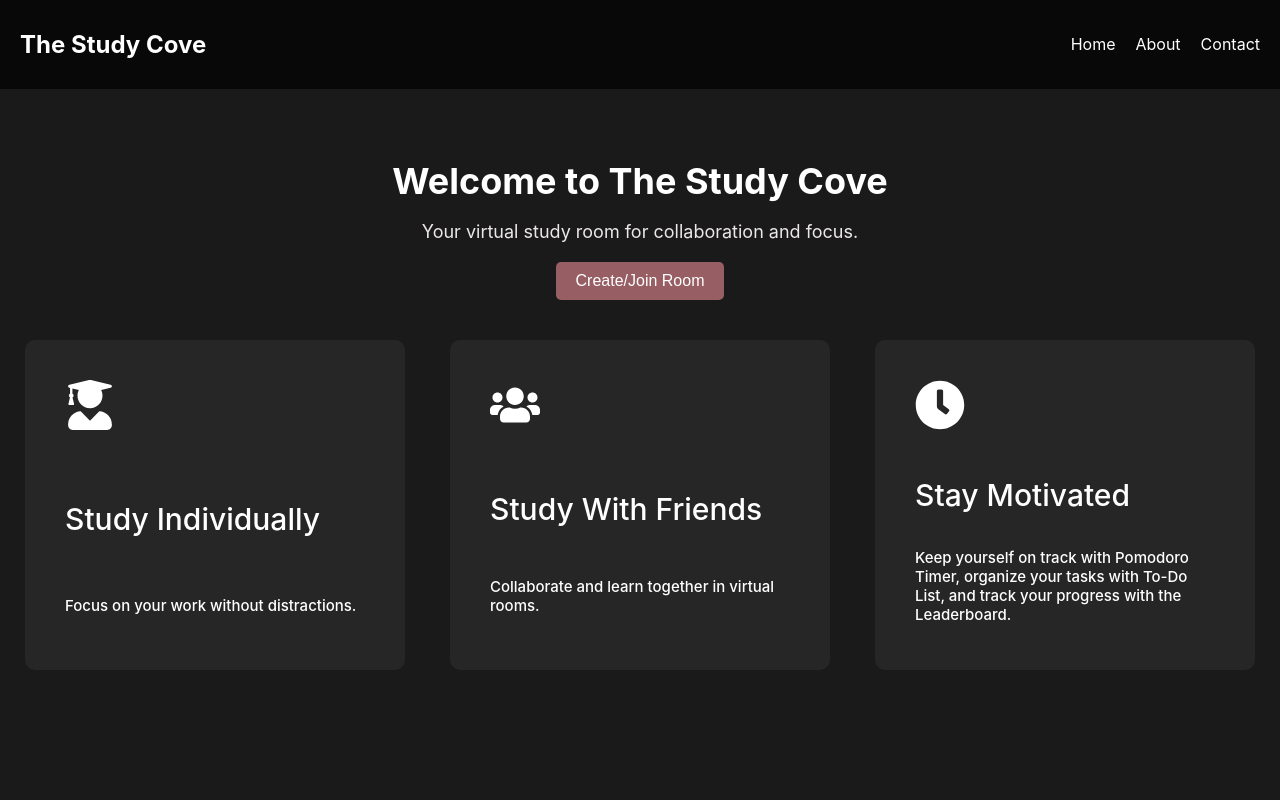
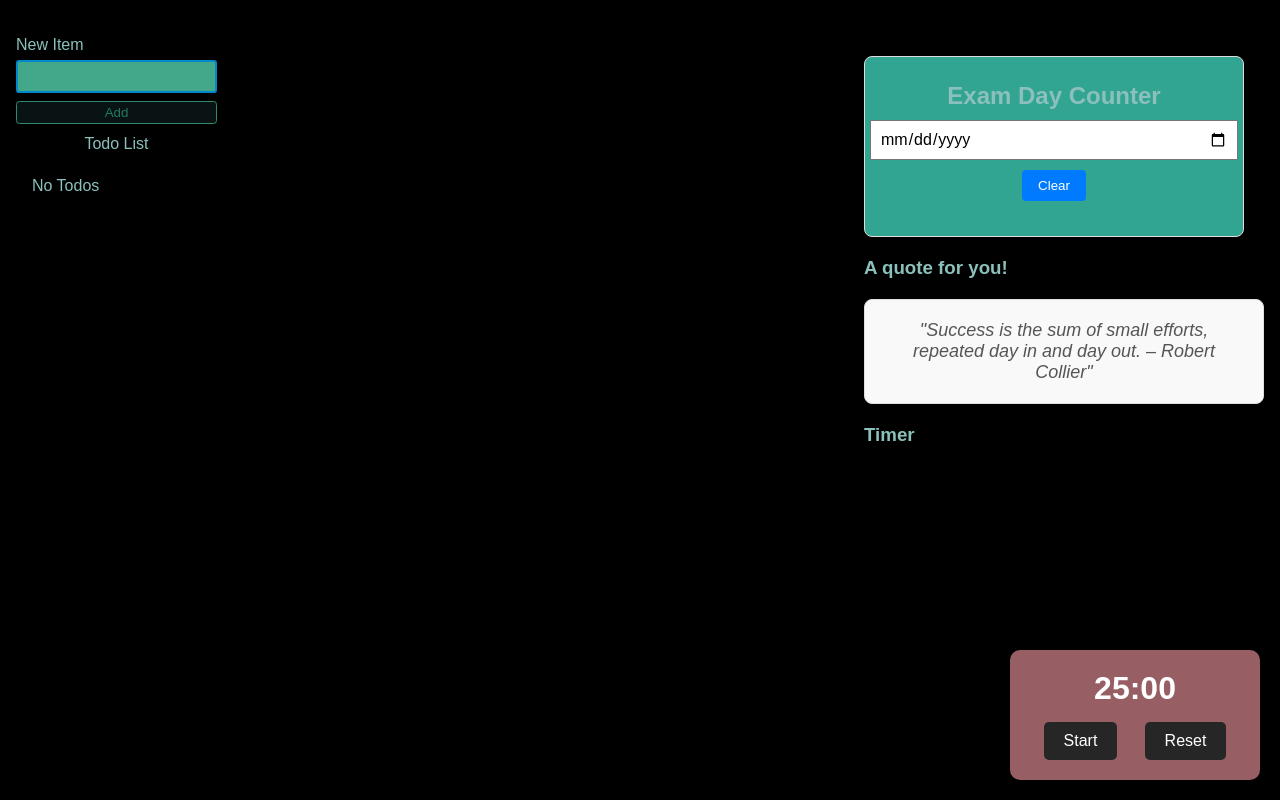
Before and after one commit to Gopika4112/Tink-Her-Hack, a React (Create React App) app in the folder the_study_cove/: page /study-room in a window 1280 px wide. Built offline with nearby package versions, Linux system fonts and the light colour scheme.

Commit message:
Studyroom-pg

```diff
--- a/the_study_cove/src/App.js
+++ b/the_study_cove/src/App.js
@@ -1,11 +1,16 @@
-import PomodoroTimer from "./components/PomodoroTimer";
+import React from "react";
+import { BrowserRouter as Router, Route, Routes } from "react-router-dom";
 import HomePage from "./pages/HomePage";
+import StudyRoom from "./pages/StudyRoom";
 
 function App() {
   return (
-    <div className="App">
-      <HomePage/>
-    </div>
+    <Router>
+      <Routes>
+        <Route path="/" element={<HomePage />} />
+        <Route path="/study-room" element={<StudyRoom />} />
+      </Routes>
+    </Router>
   );
 }
 
--- a/the_study_cove/src/components/quotes.js
+++ b/the_study_cove/src/components/quotes.js
@@ -36,6 +36,7 @@ const DailyQuote = () => {
   }, [quotes]); // Effect depends on the quotes array
 
   return (
+
     <div
       style={{
         maxWidth: "400px",
@@ -48,7 +49,6 @@ const DailyQuote = () => {
         boxShadow: "0 4px 8px rgba(0, 0, 0, 0.1)",
       }}
     >
-      <h2 style={{ fontSize: "24px", marginBottom: "20px" }}>Motivational Quote</h2>
       <p
         style={{
           fontSize: "18px",
--- a/the_study_cove/src/pages/HomePage.js
+++ b/the_study_cove/src/pages/HomePage.js
@@ -1,9 +1,12 @@
 import React from "react";
+import { useNavigate } from "react-router-dom";
 import "../styles/HomePage.css"
 import FeatureBox from "../components/FeatureBox";
 import { FaClock, FaTrophy, FaList, FaUserGraduate, FaUsers } from "react-icons/fa";
 
 const HomePage=()=>{
+    const navigate = useNavigate();
+
     return(
         <div>
             <nav>
@@ -17,7 +20,9 @@ const HomePage=()=>{
             <div className="hero">
                 <h2>Welcome to The Study Cove</h2>
                 <p>Your virtual study room for collaboration and focus.</p>
-                <button>Create/Join Room</button>
+                <button onClick={() => navigate('/study-room')}>
+                    Study session
+                </button>
             </div>
 
             <div className="features-section">
@@ -25,6 +30,7 @@ const HomePage=()=>{
                     icon={<FaUserGraduate/>}
                     title="Study Individually"
                     description="Focus on your work without distractions."
+                    onClick={() => navigate("/study-room")}
                 />
                 <FeatureBox
                     icon={<FaUsers/>}
--- a/the_study_cove/src/pages/IndStudyRoom.js
+++ b/the_study_cove/src/pages/StudyRoom.js
@@ -1,5 +1,8 @@
 import React, { useState } from 'react';
 import ToDo from '../components/ToDo';
+import Quotes from '../components/Quotes';
+import ExamDayCounter from '../components/ExamDayCounter';
+import PomodoroTimer from '../components/PomodoroTimer';
 import '../styles/StudyRoom.css';
 
 const StudyRoom = () => {
@@ -15,11 +18,17 @@ const StudyRoom = () => {
 
       {/* Main Content */}
       <div className="main-content">
-
         <div className="exam-countdown">
-          <h3>Exam countdown</h3>
+          <ExamDayCounter />
         </div>
-
+        <div className="Quotes">
+          <h3>A quote for you!</h3>
+          <Quotes />
+        </div>
+        <div className="Pomodoro">
+          <h3>Timer</h3>
+          <PomodoroTimer/>
+        </div>
       </div>
     </div>
   );
--- a/the_study_cove/src/styles/StudyRoom.css
+++ b/the_study_cove/src/styles/StudyRoom.css
@@ -11,7 +11,6 @@
     color: #8bc0bc;
   }
 
-  /* Main study room container */
   .container {
     display: flex;
     align-items: flex-start;
@@ -19,7 +18,7 @@
     max-width: 100%;
     margin: 0;
   }
-  /* Sidebar - To-Do List */
+
   .sidebar {
     width: 30%;
     background-color: #162adffd;
@@ -105,13 +104,17 @@
 
   /* Exam Countdown Section */
   .exam-countdown {
-    padding: 20px;
+    padding-top: 5px;
+    padding-bottom: 15px;
+    padding-left: 5px;
+    padding-right: 5px;
     background-color: #31a592;
     border: 1px solid #ddd;
     border-radius: 8px;
     box-shadow: 0 2px 5px rgba(0, 0, 0, 0.1);
     margin-bottom: 20px;
     margin-top: 40px;
+    margin-right: 20px;
   }
 
   .exam-countdown h3 {
@@ -120,8 +123,9 @@
     font-size: 1.5em;
   }
 
-  /* Motivation Section */
   .motivation {
+    width: 50%;
+    margin: 100px auto;
     padding: 20px;
     background-color: #fff;
     border: 1px solid #ddd;
--- a/the_study_cove/src/styles/ToDo.css
+++ b/the_study_cove/src/styles/ToDo.css
@@ -13,12 +13,13 @@
     display: flex;
     flex-direction: column;
     gap: 0.5rem;
+    margin-top: 10%;
   }
 
   .form-row {
     display: flex;
     flex-direction: column;
-    gap: 0.1rem;
+    gap: 0.4rem;
   }
 
   .btn {
@@ -26,6 +27,7 @@
     border: 1px solid hsl(162, 49%, 36%);
     color: hsl(162, 60%, 30%);
     padding: 0.25em 0.5em;
+    margin-bottom: 5%;
     border-radius: 0.25em;
     cursor: pointer;
     outline: none;
@@ -49,7 +51,7 @@
 
   .new-item-form input {
     outline: none;
-    border: 1px solid hsl(200, 100%, 40%);
+    border: 2px solid hsl(200, 100%, 40%);
     background: hsl(162, 43%, 46%);
     border-radius: 0.25em;
     padding: 0.5em 0.75em;
@@ -61,9 +63,9 @@
   }
 
   .header {
-    font-weight: bold;
-    font-size: 1.5 rem;
-    margin-top: 1.5 rem;
+    font-weight:lighter;
+    font-size: 1rem;
+    text-align: center;
     margin-bottom: 0.5rem;
   }
 
@@ -79,15 +81,21 @@
   }
 
   .list {
+    width: 100%;
+    max-width: 600px;
+    margin: 0 auto;
+    padding: 1rem;
     display: flex;
     flex-direction: column;
-    gap: 0.3rem;
+    gap: 1rem;
   }
+
 
   .list li {
     display: flex;
     gap: 0.5rem;
     align-items: center;
+    font-size: 1.5 rem;
   }
 
   .list li label {
@@ -102,10 +110,10 @@
   }
 
   .list li input {
-    outline: none;
-    width: 0;
-    height: 0;
-    appearance: none;
+    outline:#dadedf;
+    width:auto;
+    height:auto;
+    appearance:none;
     pointer-events: none;
     position: absolute;
   }
@@ -113,8 +121,8 @@
   .list li label::before {
     content: "";
     display: block;
-    width: 0.9rem;
-    height: 0.9rem;
+    width: 2 rem;
+    height: 2 rem;
     background: hsl(155, 100%, 90%);
     border-radius: 0.25em;
     display: flex;
@@ -130,7 +138,7 @@
     content: "✔";
     background: hsl(200, 100%, 40%);
     color: hsl(200, 100%, 90%);
-    font-size: 0.75rem;
+    font-size: 1rem;
     font-weight: bold;
   }
 
```
